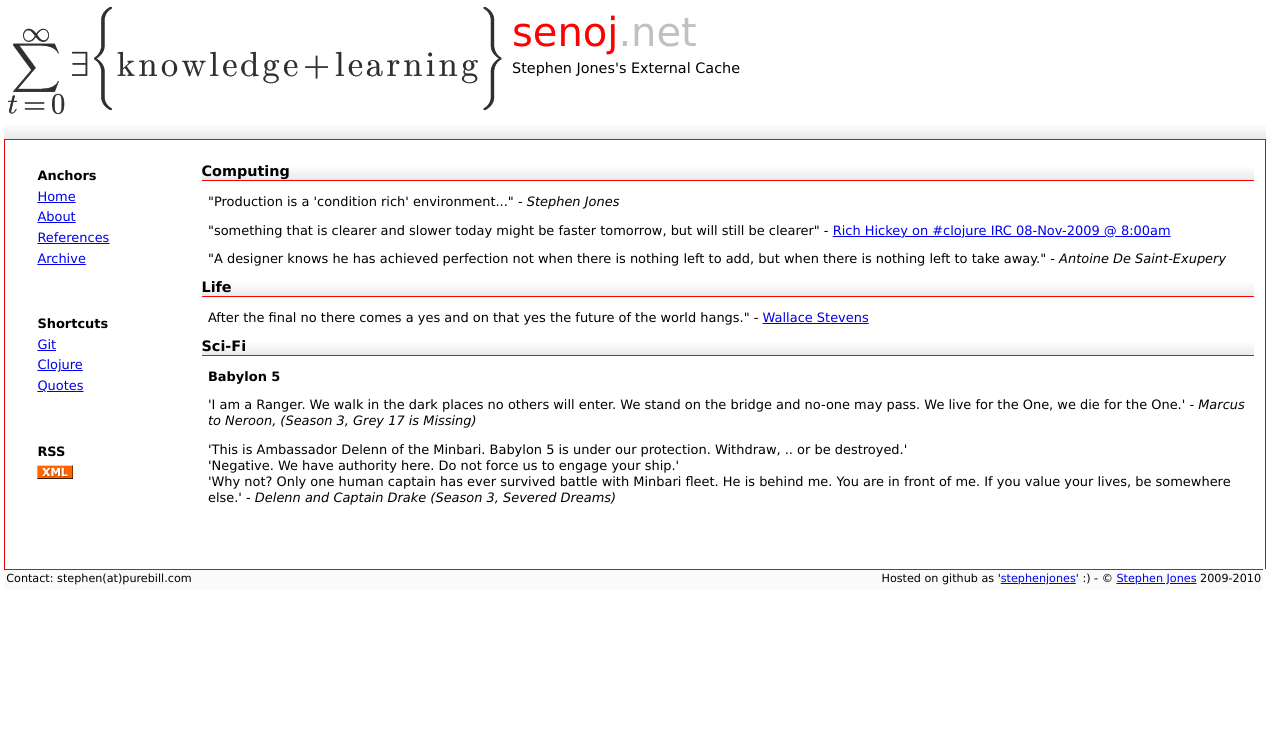
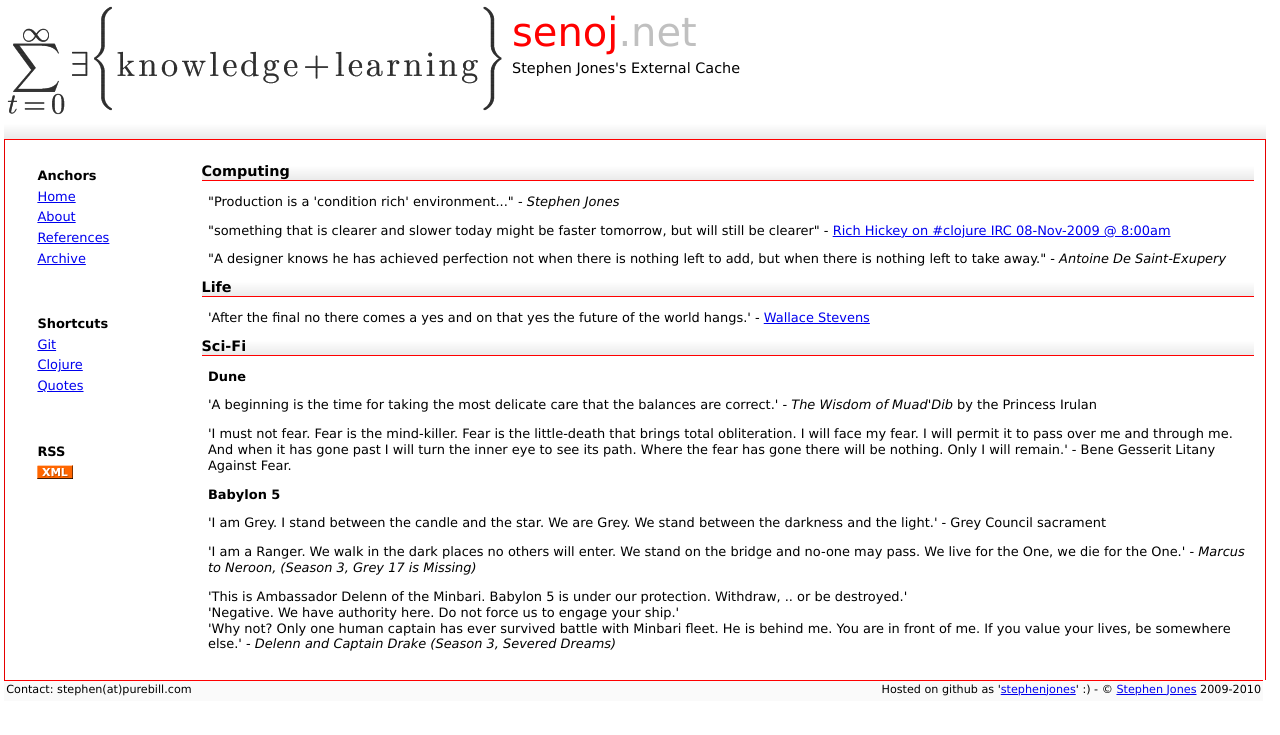
Before and after one commit to stephenjones/stephenjones.github.com, a Jekyll site: the page built from quotes.html, in a window 1280 px wide. Shown: the top 735 px of the page. Built offline with Jekyll 4.4.1, drawn with Linux system fonts in a browser that asks for light colours; Markdown is read by kramdown in place of the engine named in the settings; comment, search, counter and statistics services are not loaded.

Commit message:
added additional Dune and B5 quotes

```diff
--- a/quotes.html
+++ b/quotes.html
@@ -35,11 +35,18 @@ title: senoj.net | Stephen Jones's Personal Website | Quotes I Like
 
 <h1 class="title">Life</h1>
 
-<p>After the final no there comes a yes and on that yes the future of the world hangs." - <a href="http://en.wikipedia.org/wiki/Wallace_Stevens">Wallace Stevens</a></p>
+<p>'After the final no there comes a yes and on that yes the future of the world hangs.' - <a href="http://en.wikipedia.org/wiki/Wallace_Stevens">Wallace Stevens</a></p>
 
 <h1 class="title">Sci-Fi</h1>
 
+<p><b>Dune</b></p>
+<p>'A beginning is the time for taking the most delicate care that the balances are correct.' - <i>The Wisdom of Muad'Dib</i> by the Princess Irulan</p>
+
+<p>'I must not fear. Fear is the mind-killer. Fear is the little-death that brings total obliteration. I will face my fear. I will permit it to pass over me and through me. And when it has gone past I will turn the inner eye to see its path. Where the fear has gone there will be nothing. Only I will remain.' - Bene Gesserit Litany Against Fear.</p>
+
 <p><b>Babylon 5</b></p>
+<p>'I am Grey. I stand between the candle and the star. We are Grey. We stand between the darkness and the light.' - Grey Council sacrament</p>
+
 <p>'I am a Ranger. We walk in the dark places no others will enter. We stand on the bridge and no-one may pass. We live for the One, we die for the One.' - <i>Marcus to Neroon, (Season 3, Grey 17 is Missing)</i></p>
 <p>'This is Ambassador Delenn of the Minbari. Babylon 5 is under our protection. Withdraw, .. or be destroyed.'<br />
 'Negative. We have authority here. Do not force us to engage your ship.'<br />
```
